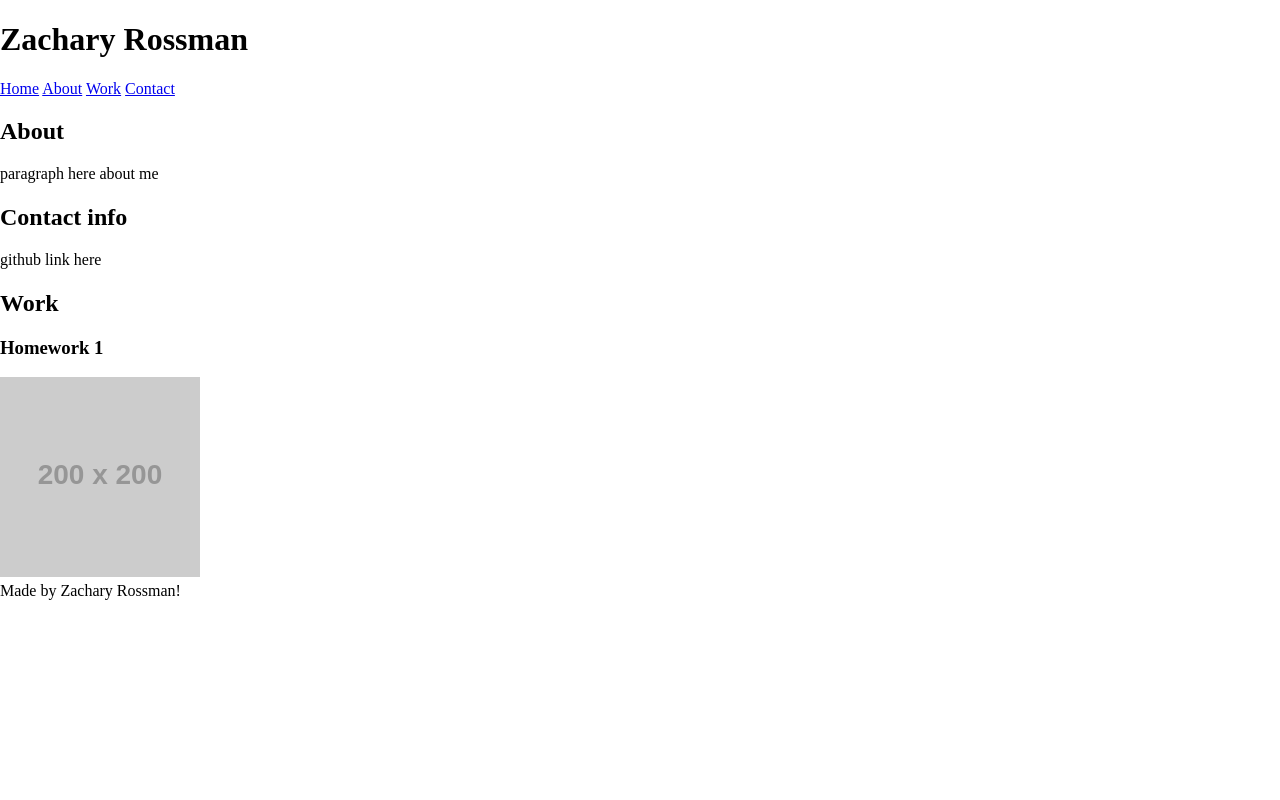
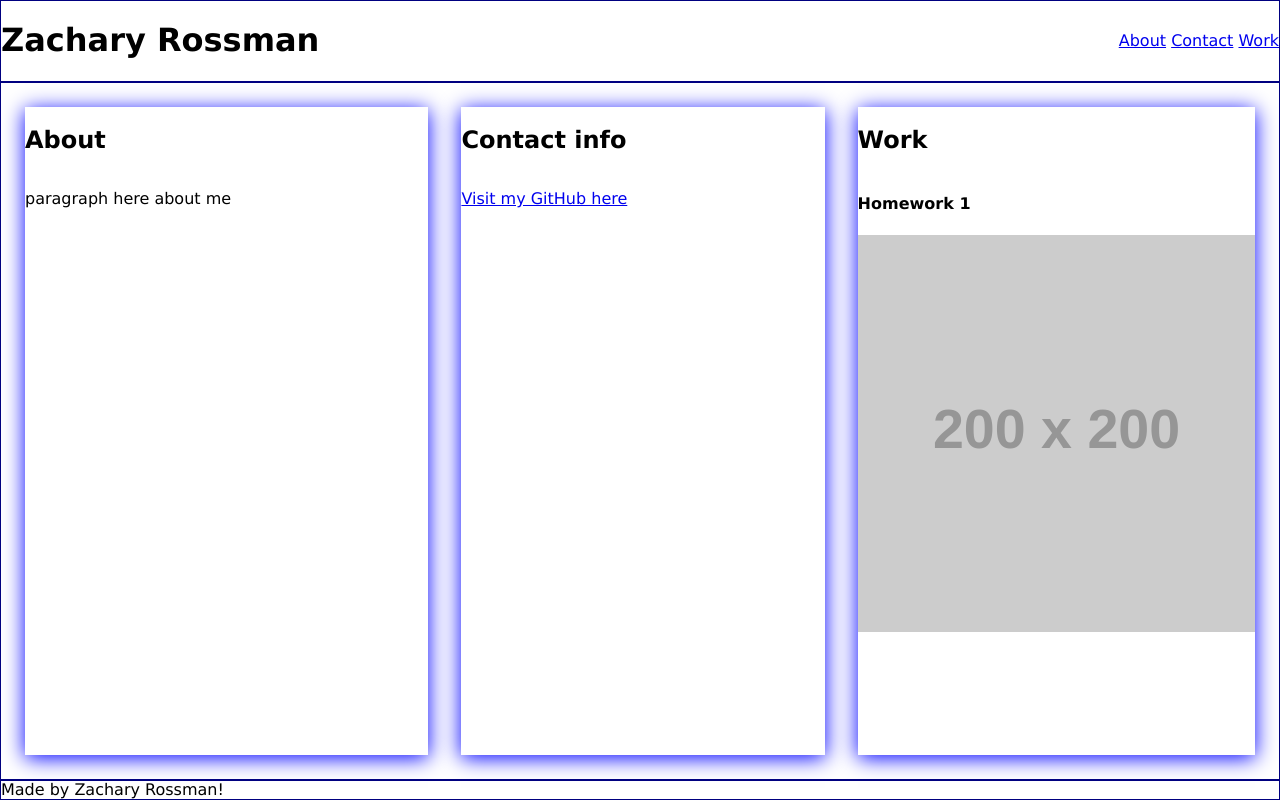
Before and after one commit to Zachary-Rossman/zachary-rossman-portfolio, a plain HTML site: page index.html in a window 1280 px wide. Drawn offline with Linux system fonts and the light colour scheme; placeholder pictures from the web are drawn by us.

Commit message:
added flex-box layout to CSS, styled section boxes

```diff
--- a/assets/CSS/style.css
+++ b/assets/CSS/style.css
@@ -1,34 +1,86 @@
-/* wire frame: TODO: delete later */
+:root {
+    --dark: dodgerblue;
+    --light: white;
+    --navlink-color: blue;
+}
 
-section
+
+
+/* wire fram: TODO delete later */
+header, main, footer {
+    border: 1px solid navy;
+}
+
 
 /* reset */
-
+body {
+    margin: 0;
+    padding: 0;
+}
 
 /* element selectors */
-body
+body {
+    display: flex;
+    flex-direction: column;
+    font-family: Verdana, Geneva, Tahoma, sans-serif;
+    height: 100vh;
+}
 
-header
+header {
+    display: flex;
+    align-items: center;
+    justify-content: space-between;
+    flex-wrap: wrap;
+}
 
-header,
-main,
-footer
-
-main
-
-footer
+main {
+    display: flex;
+    flex-wrap: wrap;
+    flex-grow: 1;
+    height: 100vh;
+    justify-content: space-between;
+    padding: 1.5rem;
+}
 
 /* classes */
-.mt- {
+
+.mt {
     margin-top: 0.75rem;
 }
 
 .pt {
-    padding-top: 0.75rem;
+    padding-top: 1.5rem;
 }
 
-.section-about
+.section-about {
+    display: flex;
+    flex-direction: column;
+    box-shadow: 0px 3px 20px blue;
+    flex-grow: 0.3
+}
 
-.section-work
+.section-contact {
+    display: flex;
+    flex-direction: column;
+    box-shadow: 0px 3px 20px blue;
+    flex-grow: 0.3
+}
 
-.section-contact
+.section-work {
+    display: flex;
+    flex-direction: column;
+    box-shadow: 0px 3px 20px blue;
+    flex-grow: 0.3
+}
+
+
+
+/* Media Queries  */
+
+@media screen and{min-width: 280px and max-width: 1200px;
+    header {
+        background-color: black;
+        color: white;
+    }
+
+}
--- a/index.html
+++ b/index.html
@@ -12,18 +12,18 @@
 
 <body>
     <!-- Header -->
-    <header>
+    <header class="header">
+        <!-- Name -->
         <h1>Zachary Rossman</h1>
 
+        <!-- Navigation Bar -->
         <nav>
-            <a href="#Home">Home</a>
             <a href="#About">About</a>
+            <a href="#Contact">Contact</a>
             <a href="#Work">Work</a>
-            <a href="#Contact">Contact</a>
         </nav>
     </header>
 
-    <!-- main -->
     <main>
         <!-- About "Short paragraph about me with an image" -->
         <section id="About" class="section-about">
@@ -33,12 +33,12 @@
         <!-- Contact Info "just add github" -->
         <section id="Contact" class="section-contact">
             <h2>Contact info</h2>
-            <p>github link here</p>
+            <p><a href="https://github.com/Zachary-Rossman">Visit my GitHub here</a></p>
         </section>
         <!-- Work "Homework 1 plus 4 image placeholders for future" -->
         <section id="Work" class="section-work">
             <h2>Work</h2>
-            <h3>Homework 1</h3>
+            <h4>Homework 1</h4>
             <img src="https://via.placeholder.com/200" alt="horiseon website">
         </section>
     </main>
```
